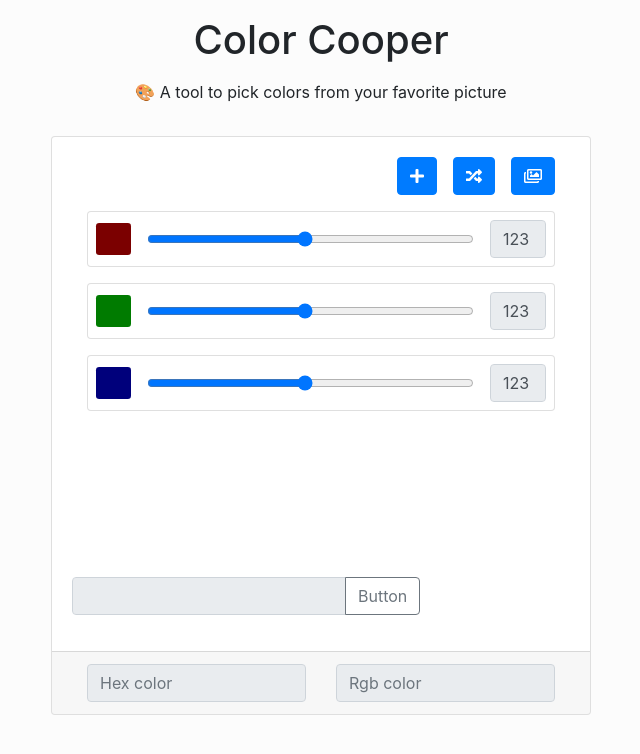
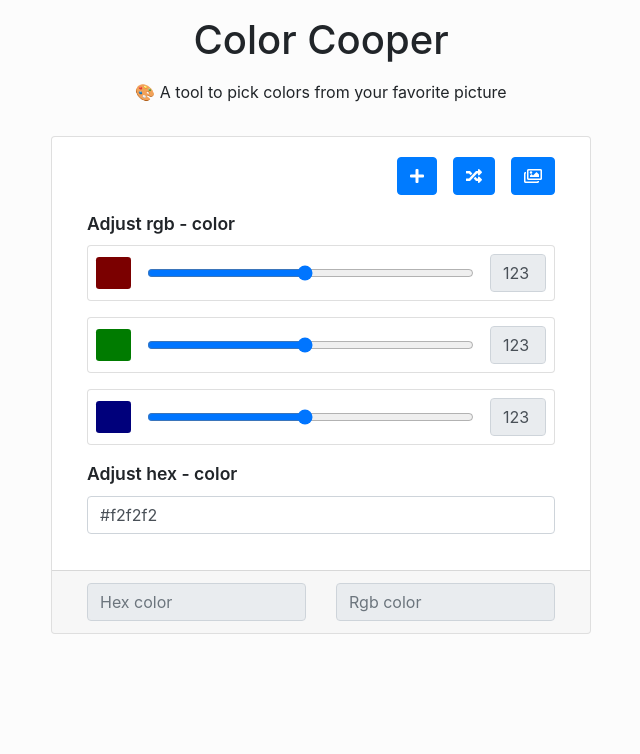
Before and after one commit to EarthenLynx/color-cooper, a Vue app: page / in a window 1280 px wide. Shown: the top 754 px of the page, without its empty margins (319-959 px from the left). Built offline with nearby package versions, Linux system fonts and the light colour scheme.

Commit message:
Added hex - bar

```diff
--- a/src/App.vue
+++ b/src/App.vue
@@ -62,4 +62,9 @@ export default {
 body {
   background-color: #fcfcfc;
 }
+
+label {
+  font-weight: 600;
+  font-size: 1.1rem;
+}
 </style>
--- a/src/components/hex/ColorHexBar.vue
+++ b/src/components/hex/ColorHexBar.vue
@@ -1,23 +1,40 @@
 <template>
-  <div>
-    <div id="color-preview" />
-    <div class="input-group mb-3">
-      <input disabled type="text" class="form-control" />
-      <div class="input-group-append">
-        <button class="btn btn-outline-secondary" type="button">Button</button>
-      </div>
+  <div class="container">
+    <label for="color-hex-control">Adjust hex - color</label>
+    <div id="color-hex-control" class="input-group mb-3">
+      <input
+        @keyup="handleSetColor"
+        v-model="value"
+        type="text"
+        class="form-control"
+      />
     </div>
   </div>
 </template>
 
 <script>
-export default {};
+import { hexToRgb } from "../../utils/colorFuns.js";
+
+export default {
+  name: "HexBar",
+
+  props: {
+    colors: Object,
+  },
+
+  data() {
+    return {
+      value: "#f2f2f2",
+    };
+  },
+
+  methods: {
+    handleSetColor() {
+      const hex = this.value;
+      const rgb = hexToRgb(hex);
+
+      this.$emit("change-color", { hex: hex, rgb: rgb });
+    },
+  },
+};
 </script>
-
-<style>
-#color-preview {
-    height: auto;
-    width: 100%;
-    min-height: 150px;
-}
-</style>
--- a/src/components/rgb/ColorRgbBar.vue
+++ b/src/components/rgb/ColorRgbBar.vue
@@ -1,6 +1,8 @@
 <template>
   <div class="container-fluid">
-    <div class="row">
+
+    <label for="color-hex-control">Adjust rgb - color</label>
+    <div id="color-rgb-control" class="row">
       <div class="col-md-12">
         <Colorslider name="Red" :color="rgb[0]" index="0" @change-rgb="handleSetColor(0, $event)" />
       </div>
@@ -19,7 +21,7 @@ import Colorslider from "./Colorslider";
 import { rgbStrToArr, rgbArrToStr, rgbToHex } from "../../utils/colorFuns.js";
 
 export default {
-  name: "Colorbar",
+  name: "Rgbbar",
 
   components: {
     Colorslider,
```
